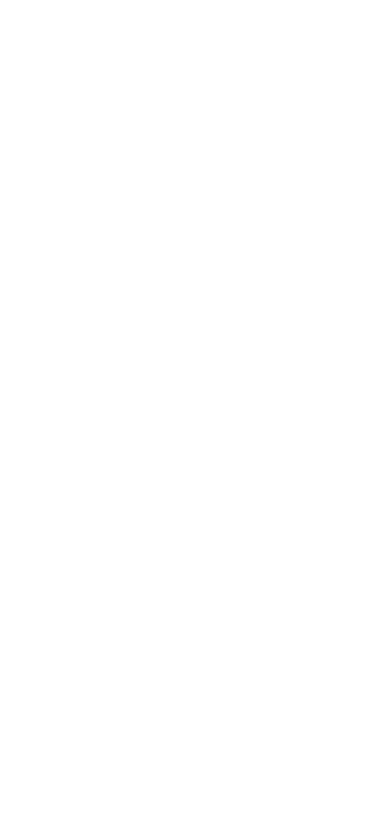
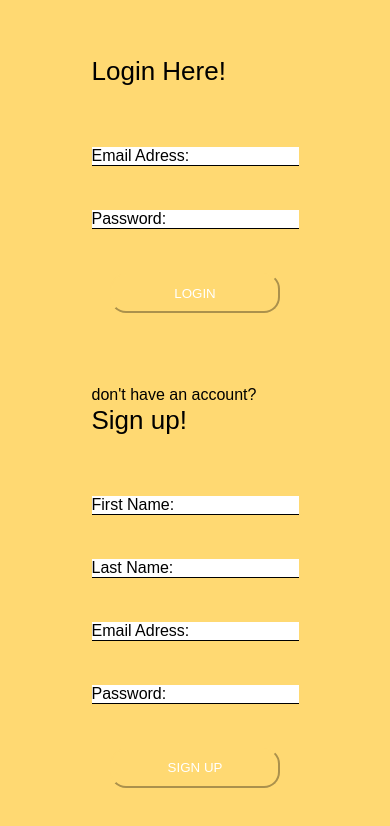
Before and after one commit to onxstigb/theJungleCook, a website: page index.html in a window 390 px wide. Drawn offline with nearby package versions, Linux system fonts and the light colour scheme; files that its build step writes are made by us from their sources.

Commit message:
login page created and responsiveness

```diff
--- a/index.html
+++ b/index.html
@@ -8,6 +8,56 @@
     <link rel="stylesheet" href="css/styles.css" />
   </head>
   <body>
+    <nav></nav>
+
+    <div id="app">
+      <div class="account">
+        <div class="login">
+          <h1>Login Here!</h1>
+          <input
+            type="text"
+            name="email"
+            id="email"
+            placeholder="Email Adress:"
+          />
+          <input
+            type="password"
+            name="password"
+            id="password"
+            placeholder="Password:"
+          />
+          <button class="login-btn">LOGIN</button>
+        </div>
+
+        <div class="signup">
+          <p>don't have an account?</p>
+          <h1>Sign up!</h1>
+
+          <input
+            type="text"
+            name="fname"
+            id="fname"
+            placeholder="First Name:"
+          />
+          <input type="text" name="lname" id="lname" placeholder="Last Name:" />
+          <input
+            type="text"
+            name="email"
+            id="email"
+            placeholder="Email Adress:"
+          />
+          <input
+            type="password"
+            name="password"
+            id="password"
+            placeholder="Password:"
+          />
+
+          <button class="signup-btn">SIGN UP</button>
+        </div>
+      </div>
+    </div>
+
     <script src="lib/jquery-3.7.1.min.js"></script>
     <script type="module" src="app/app.js"></script>
     <script type="module" src="model/model.js"></script>
--- /dev/null
+++ b/scss/account/account.scss
@@ -0,0 +1,69 @@
+.account {
+  min-height: 100vh;
+  display: flex;
+  justify-content: space-evenly;
+  align-items: center;
+  padding: 20px;
+  flex-wrap: wrap;
+  background-color: $site-yellow;
+
+  input {
+    margin-top: 44px;
+    font-size: 16px;
+    border-top: 0px;
+    border-left: 0px;
+    border-right: 0px;
+    border-bottom: 1.5px solid black;
+  }
+
+  input:focus {
+    outline: none;
+  }
+
+  input::placeholder {
+    color: black;
+  }
+
+  button {
+    margin-top: 44px;
+    width: 170px;
+    height: 40px;
+    align-self: center;
+    color: white;
+    background-color: $site-yellow;
+    border-radius: 16px;
+    border-color: $site-yellow;
+    cursor: pointer;
+  }
+
+  h1 {
+    font-size: 26px;
+    font-weight: normal;
+  }
+
+  .login,
+  .signup {
+    display: flex;
+    flex-direction: column;
+    margin: 30px;
+    p {
+      margin-bottom: 1px;
+    }
+  }
+}
+
+@media screen and (max-width: 778px) and (min-width: 391px) {
+  .account {
+    flex-direction: column;
+    h1 {
+      font-size: 12px;
+      margin-top: 15px;
+    }
+
+    input,
+    button,
+    p {
+      font-size: 11px;
+    }
+  }
+}
--- a/scss/structure.scss
+++ b/scss/structure.scss
@@ -6,6 +6,7 @@
 html,
 body {
   height: 100%;
+  font-family: sans-serif;
 }
 h1,
 h2,
--- a/scss/styles.scss
+++ b/scss/styles.scss
@@ -1,2 +1,3 @@
 @import "variables.scss";
 @import "structure.scss";
+@import "account/account.scss";
```
Also changed, not shown: css/styles.css (added).
